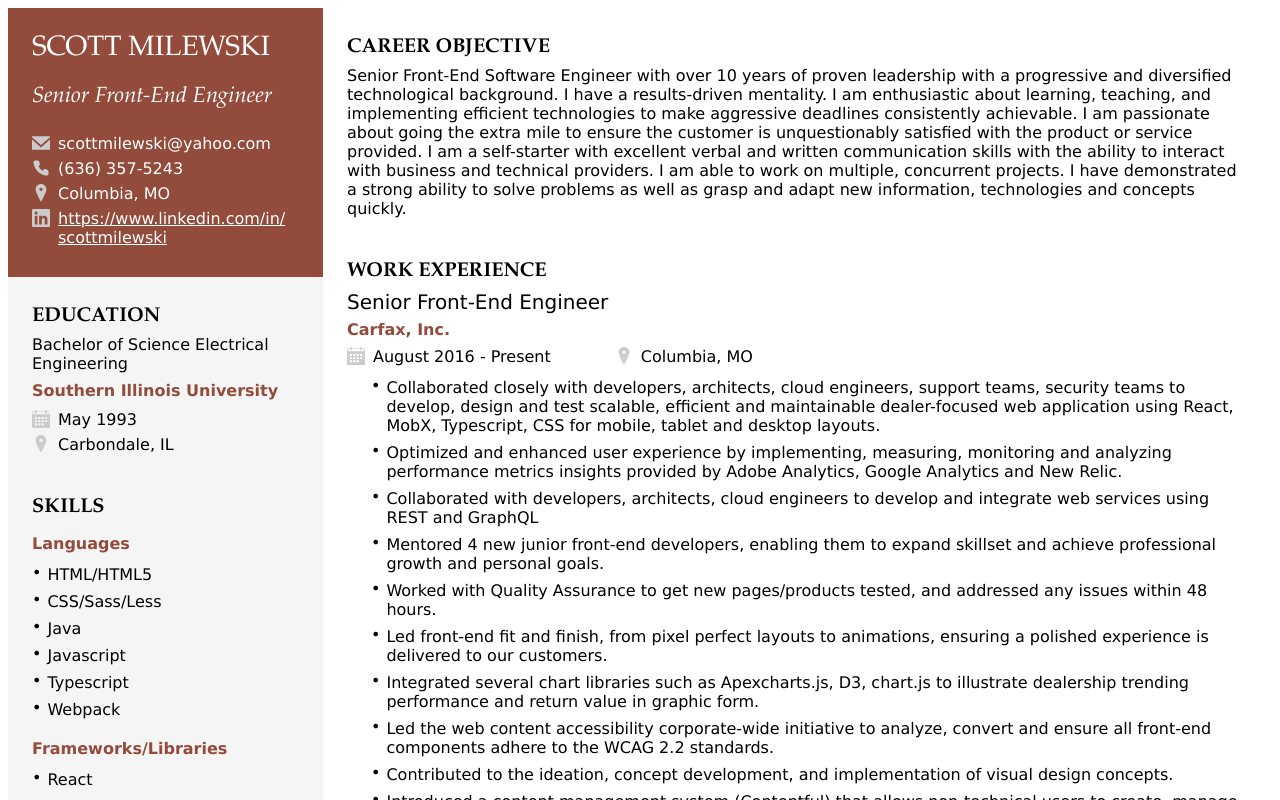
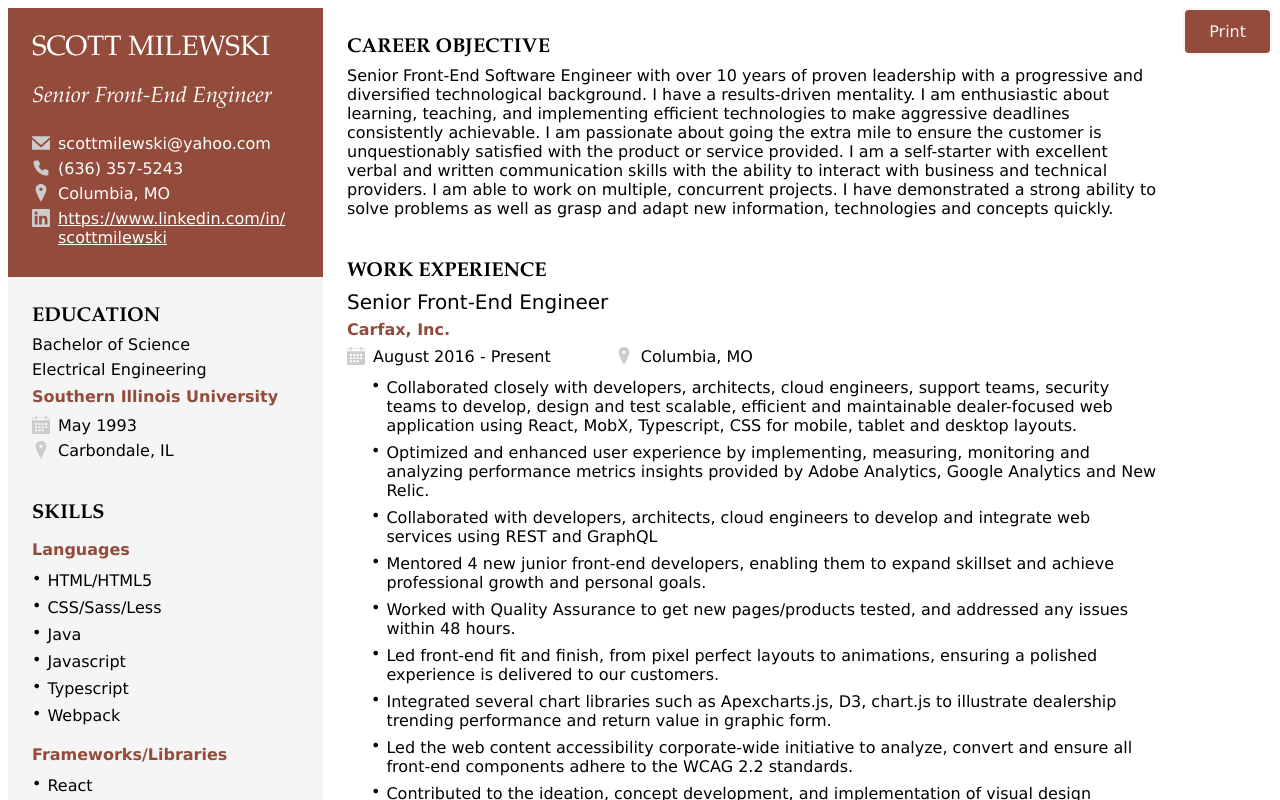
Before and after one commit to smiles0312/resume, a Next.js app: page / in a window 1280 px wide. Shown: the top 800 px of the page. Built offline with nearby package versions, Linux system fonts and the light colour scheme.

Commit message:
Add Print Button

```diff
--- a/app/components/sections/Education.tsx
+++ b/app/components/sections/Education.tsx
@@ -7,7 +7,8 @@ const Education: FC = () => {
   return (
     <div className="section">
       <h3>EDUCATION</h3>
-      <p>Bachelor of Science Electrical Engineering</p>
+      <p>Bachelor of Science</p>
+      <p>Electrical Engineering</p>
       <h4 style={{ marginTop: "8px" }}>Southern Illinois University</h4>
       <TimeOrPlaceItem type={TimeOrPlaceItemType.TIME} item="May 1993" />
       <TimeOrPlaceItem type={TimeOrPlaceItemType.PLACE} item="Carbondale, IL" />
--- a/app/globals.scss
+++ b/app/globals.scss
@@ -4,6 +4,7 @@ $main-color: $rust;
 
 body {
   background-color: $white;
+  print-color-adjust: exact;
   -webkit-print-color-adjust: exact !important;
 }
 
@@ -11,14 +12,16 @@ body {
   display: flex;
   flex-direction: row;
   justify-content: space-between;
-  /* height: 1320px; */
+
+  @media print {
+    zoom: 0.7;
+  }
 }
 
 .side-panel {
   display: flex;
   flex-direction: column;
   max-width: 315px;
-  /* height: 1500px; */
   background-color: $whitesmoke;
 }
 
@@ -132,6 +135,39 @@ p {
   margin-left: 24px;
 }
 
+.noPrint {
+  @media print {
+    position: absolute;
+    visibility: hidden !important;
+    display: none;
+    height: 0 !important;
+    width: 0 !important;
+  }
+}
+
+.button {
+  background-color: $rust;
+  border: none;
+  color: $whitesmoke;
+  padding: 12px 24px;
+  text-align: center;
+  text-decoration: none;
+  display: inline-block;
+  font-size: 16px;
+  font-family: Verdana, Geneva, Tahoma, sans-serif;
+  font-weight: 500;
+  border-radius: 6px;
+  border: 2px solid $whitesmoke;
+
+  cursor: pointer;
+}
+
+.button:hover {
+  background-color: $whitesmoke;
+  color: $rust;
+  border: 2px solid $rust;
+}
+
 @media screen and (min-width: 0px) and (max-width: 720px) {
   .page {
     display: block;
--- a/app/page.tsx
+++ b/app/page.tsx
@@ -1,3 +1,5 @@
+"use client";
+
 import { FC } from "react";
 import Awards from "./components/sections/Awards";
 import CareerObjective from "./components/sections/CareerObjective";
@@ -7,6 +9,10 @@ import Skills from "./components/sections/Skills";
 import WorkExperience from "./components/sections/WorkExperience/WorkExperience";
 
 const Resume: FC = () => {
+  const handleClick = () => {
+    window.print();
+  };
+
   return (
     <main className="page">
       <div className="side-panel">
@@ -19,6 +25,11 @@ const Resume: FC = () => {
         <CareerObjective />
         <WorkExperience />
       </div>
+      <div className="noPrint">
+        <button className="button" onClick={handleClick}>
+          Print
+        </button>
+      </div>
     </main>
   );
 };
```
Also changed, not shown: 1 other file (tests, documents, lock files or other folders).
